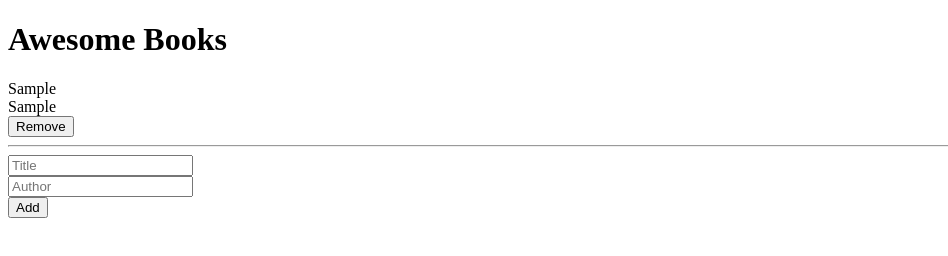
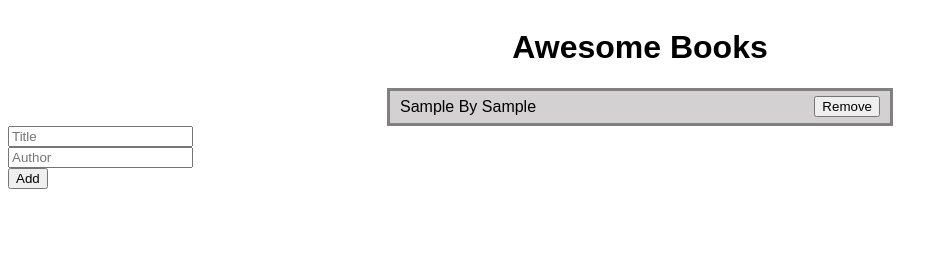
Before and after one commit to Sparktan24/awesome-books-cp, a website: page index.html in a window 1280 px wide. Both pictures are taken after typing "Sample", "Sample" into the empty fields and a click on the button "Add". Shown: the whole page, without its empty margins (0-948 px from the left). Drawn offline with Linux system fonts and the light colour scheme.

Commit message:
Add table

```diff
--- a/app.js
+++ b/app.js
@@ -56,13 +56,12 @@ class UI {
 
     const content = document.createElement('div');
     content.innerHTML = `
-    <div>${book.title}</div>
-    <div>${book.author}</div>
+    <div>${book.title} By ${book.author}</div>
     <button id="book-num-${book.id}"class="delete">Remove</button>
-    <hr>
     `;
-
+    // <div>${book.author}</div>
     bookList.appendChild(content);
+    content.classList.add('book-row-content');
   }
 
   static deleteBook(element) {
--- a/index.html
+++ b/index.html
@@ -8,8 +8,14 @@
     <title>Awesome Books</title>
   </head>
   <body>
-    <h1>Awesome Books</h1>
-    <div class="book-list" id="book-list"></div>
+
+    <div class="books-table-container">
+      <h1 class="main-title">Awesome Books</h1>
+      <div class="book-list" id="book-list">
+        <div class="books-table"></div>
+      </div>
+    </div>
+
     <form id="book-form">
       <div>
         <input type="text" id="title" placeholder="Title" required />
--- a/styles.css
+++ b/styles.css
@@ -1,3 +1,41 @@
 body {
   background-color: white;
+  font-family: 'Montserrat', sans-serif;
 }
+
+.books-table-container {
+  display: flex;
+  flex-direction: column;
+  align-items: center;
+}
+
+.book-list {
+  display: flex;
+  flex-direction: column;
+  max-width: 500px;
+  border: 3px solid grey;
+  /* margin-left: auto;
+  margin-right: auto; */
+  line-height: 200%;
+  width: 100%;
+}
+
+.book-row-content {
+  display: flex;
+  align-items: center;
+  justify-content: space-between;
+  font-family: 'Montserrat', sans-serif;
+  padding: 0 10px;
+}
+
+.main-title {
+  /* text-align: center; */
+}
+
+.book-row-content:nth-child(even) {
+  background-color: rgb(211, 209, 209);
+}
+
+.flex {
+  display: flex;
+}
```
